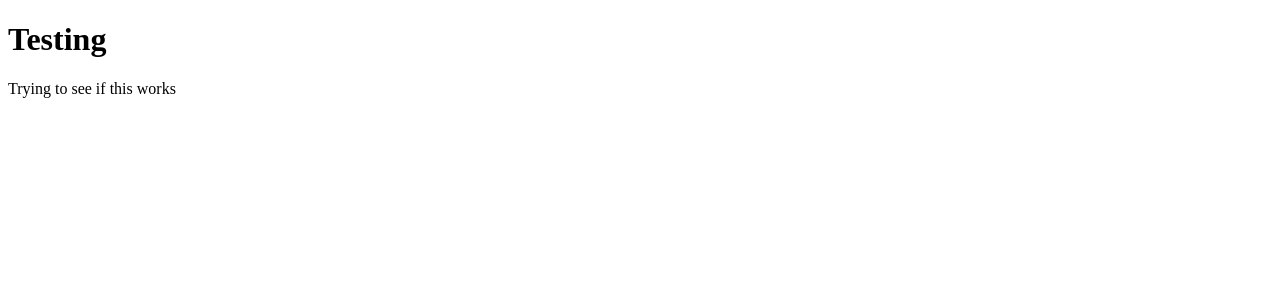
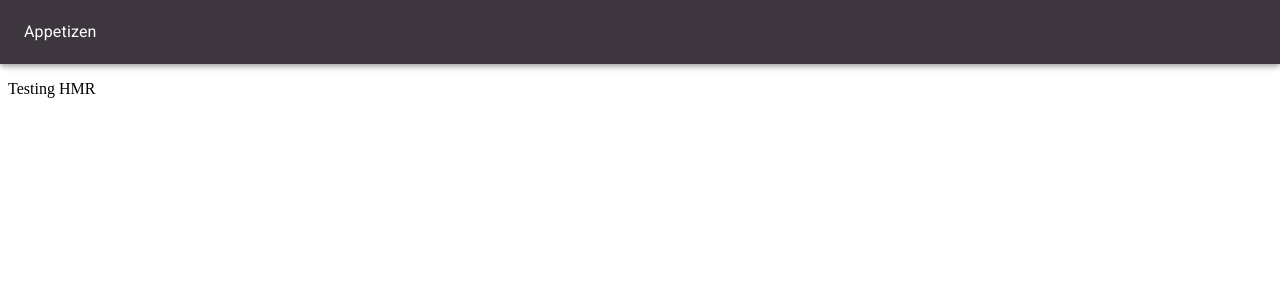
Before and after one commit to pshushereba/appetizen-fe, a React app: page / in a window 1280 px wide. Shown: the top 300 px of the page. Built offline with nearby package versions, Linux system fonts and the light colour scheme.

Commit message:
Set up Material UI custom theme.

```diff
--- a/src/App.js
+++ b/src/App.js
@@ -1,11 +1,15 @@
 import React from "react";
+import { ThemeProvider } from "@material-ui/styles";
+import theme from "./components/styles/Theme.js";
+import Nav from "./components/Nav.js";
 
 function App() {
   return (
-    <div>
+    <ThemeProvider theme={theme}>
+      <Nav />
       <h1>Testing</h1>
-      <p>Trying to see if this works</p>
-    </div>
+      <p>Testing HMR</p>
+    </ThemeProvider>
   );
 }
 
--- /dev/null
+++ b/src/components/Nav.js
@@ -0,0 +1,16 @@
+import React from "react";
+import { AppBar, Toolbar, Typography } from "@material-ui/core";
+
+const Nav = () => {
+  return (
+    <div>
+      <AppBar position="fixed">
+        <Toolbar>
+          <Typography>Appetizen</Typography>
+        </Toolbar>
+      </AppBar>
+    </div>
+  );
+};
+
+export default Nav;
--- /dev/null
+++ b/src/components/styles/Theme.js
@@ -0,0 +1,11 @@
+import { createMuiTheme } from "@material-ui/core/styles";
+
+const theme = createMuiTheme({
+  palette: {
+    primary: {
+      main: "#3E363F",
+    },
+  },
+});
+
+export default theme;
--- a/src/index.js
+++ b/src/index.js
@@ -5,8 +5,8 @@
 import { BrowserRouter as Router } from "react-router-dom";
 import { createStore, applyMiddleware } from "redux";
 import { Provider } from "react-redux";
-// import thunk from "redux-thunk";
-// import logger from "redux-logger";
+import thunk from "redux-thunk";
+import logger from "redux-logger";
 
 // const store = createStore(rootReducer, applyMiddleware(thunk, logger));
 
```
Also changed, not shown: package.json (+6 -3 lines), 1 other file (tests, documents, lock files or other folders).
